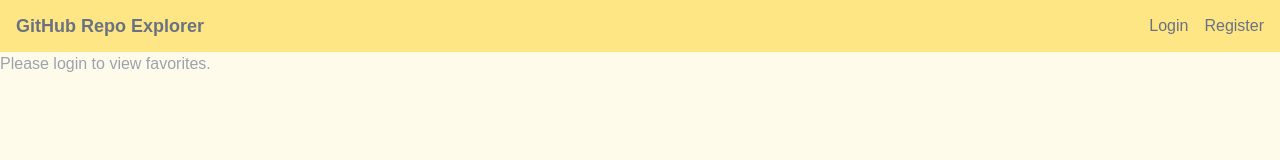
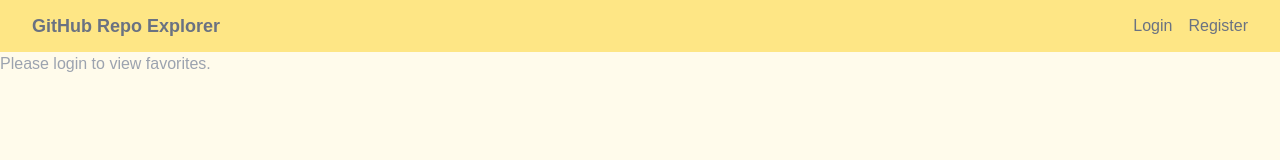
Before and after one commit to jadonahue/github_repo_explorer_frontend, a Next.js app: page /favorites in a window 1280 px wide. Shown: the top 160 px of the page. Built offline with nearby package versions, Linux system fonts and the light colour scheme.

Commit message:
Update NavBar padding.

```diff
--- a/src/app/components/NavBar.tsx
+++ b/src/app/components/NavBar.tsx
@@ -27,7 +27,7 @@ const NavBar = () => {
     };
 
     return (
-        <nav className="w-full bg-amber-200 dark:bg-gray-900 text-gray-500 dark:text-cyan-200 px-4 py-3 flex justify-between items-center">
+        <nav className="w-full bg-amber-200 dark:bg-gray-900 text-gray-500 dark:text-cyan-200 px-8 py-3 flex justify-between items-center">
             <div className="text-lg font-bold">GitHub Repo Explorer</div>
             <div className="space-x-4">
                 {isLoggedIn ? (
```
